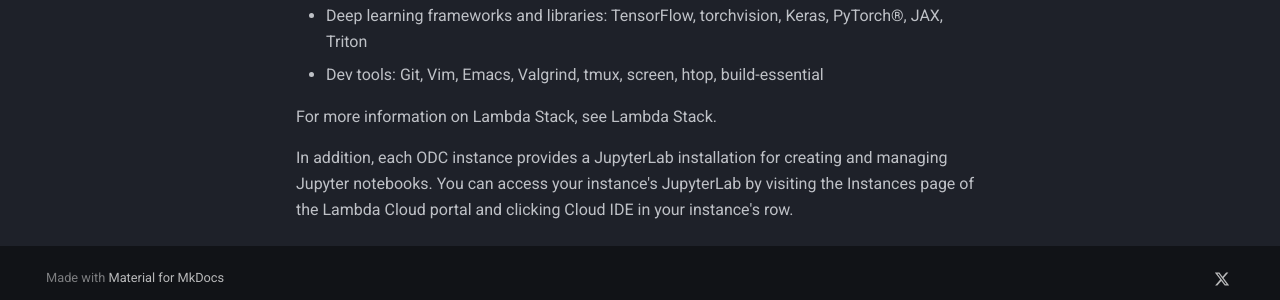
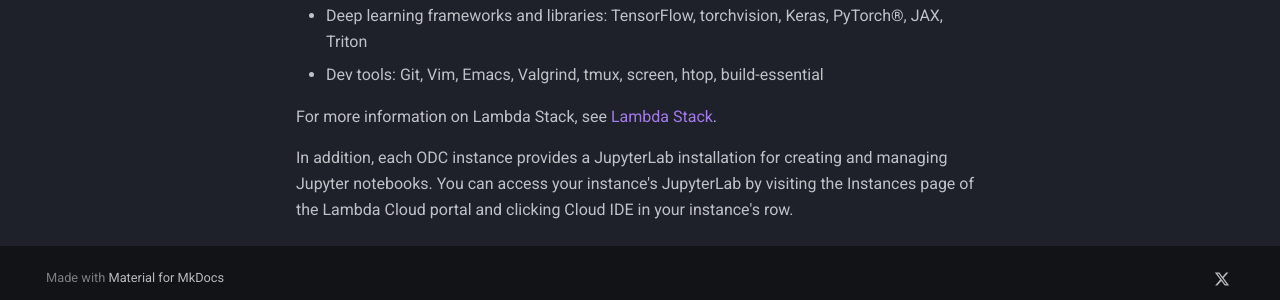
Before and after one commit to cbrownstein-lambda/lambda-docs-mkdocs, an MkDocs documentation site: the page built from docs/public-cloud/on-demand/index.md, in a window 1280 px wide and 900 px high, scrolled down 3615 px. Shown: the part 590-890 px from the top of the window. Built offline with MkDocs 1.6.1 and Material for MkDocs 9.7.7, drawn with Linux system fonts in a browser that asks for light colours; a script that is not in the unit is left out; comment, search, counter and statistics services are not loaded; part of the change alters nothing that is shown.

```diff
--- a/docs/public-cloud/on-demand/index.md
+++ b/docs/public-cloud/on-demand/index.md
@@ -147,7 +147,7 @@ instance:
   PyTorch®, JAX, Triton
 - Dev tools: Git, Vim, Emacs, Valgrind, tmux, screen, htop, build-essential
 
-For more information on Lambda Stack, see Lambda Stack.
+For more information on Lambda Stack, see [Lambda Stack](https://lambdalabs.com/lambda-stack-deep-learning-software).
 
 In addition, each ODC instance provides a JupyterLab installation for creating
 and managing Jupyter notebooks. You can access your instance's JupyterLab by
```
